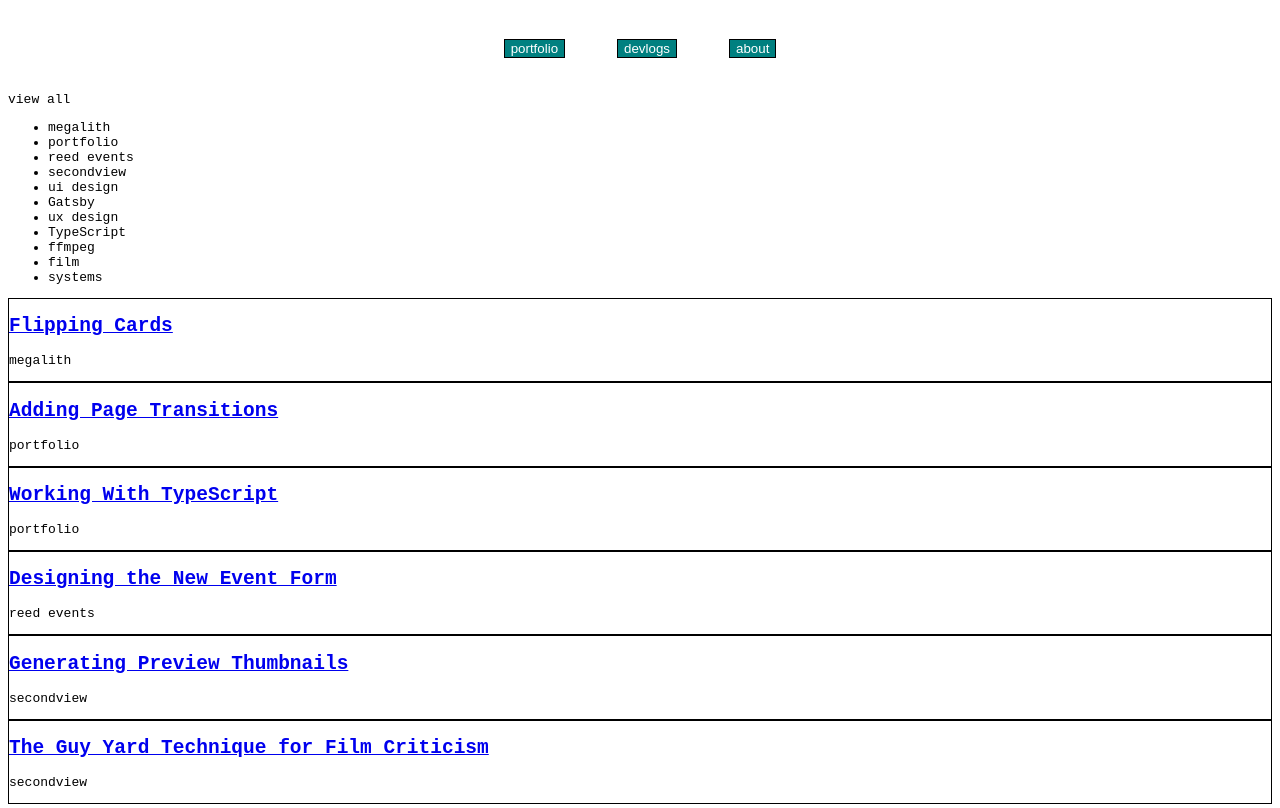
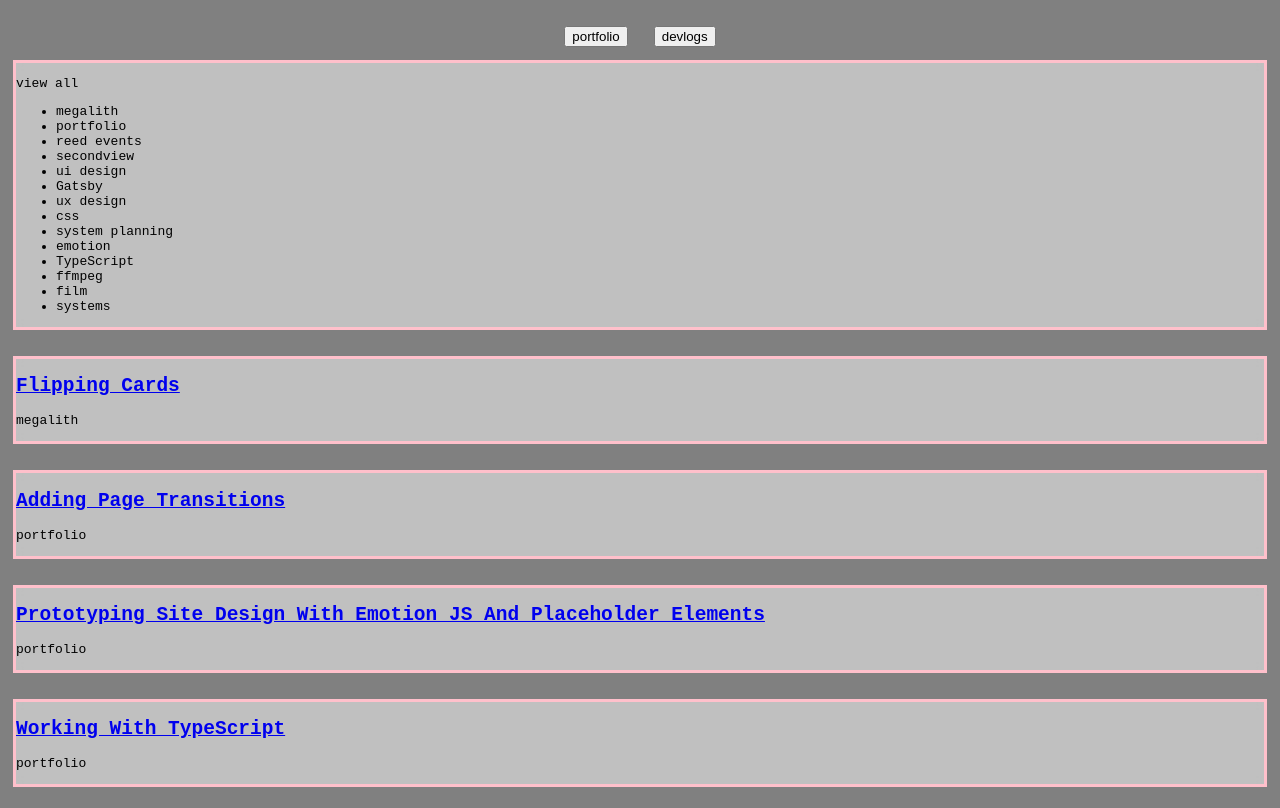
Before and after one commit to nsmarino/glassbook, a Gatsby site: page /devlogs in a window 1280 px wide. Shown: the top 808 px of the page. Built offline with nearby package versions, Linux system fonts and the light colour scheme; Gatsby itself is replaced by a stand-in of ours.

Commit message:
beginning of css design system

```diff
--- /dev/null
+++ b/src/components/BlogCards.tsx
@@ -0,0 +1,28 @@
+import React from "react"
+/** @jsx jsx */
+import { css, jsx } from '@emotion/react'
+
+import { BlogPostData } from '../types'
+import BlogPostCard from "./cards/BlogPostCard"
+import { containerCSS } from "./styles/container"
+
+interface CardsCompProps {
+  blogPosts: BlogPostData[]
+  currentTag: string
+}
+
+const BlogCards: React.FC<CardsCompProps> = ( { blogPosts, currentTag }) => {
+  return (
+  <div css={css`${containerCSS}`}>
+    {blogPosts.map(blogPost =>
+      <BlogPostCard
+        blogPost={blogPost}
+        currentTag={currentTag}
+        key={blogPost.frontmatter.title}
+      />
+    )}
+  </div>
+  )
+}
+
+export default BlogCards
--- a/src/components/TagBrowser.tsx
+++ b/src/components/TagBrowser.tsx
@@ -1,5 +1,9 @@
 import React from 'react'
 import { Dispatch, SetStateAction } from "react";
+
+/** @jsx jsx */
+import { jsx, css } from '@emotion/react'
+import {block} from './styles/block'
 
 interface IProps {
   selectedTag: string;
@@ -14,13 +18,15 @@ const TagBrowser: React.FC<IProps> = ({
   projectNames,
   tags }) => {
   return (
-    <>
+    <aside css={css`
+      ${block}
+    `}>
       <p onClick={() => setSelectedTag('')}>view all</p>
       <ul>
         {projectNames.map(proj => <li className="projectName" key={proj} onClick={() => setSelectedTag(proj)}>{proj}</li>)}
         {tags.map(tag => <li className="tag" key={tag} onClick={() => setSelectedTag(tag)}>{tag}</li>)}
       </ul>
-    </>
+    </aside>
   )
 }
 
--- a/src/components/cards/BlogPostCard.tsx
+++ b/src/components/cards/BlogPostCard.tsx
@@ -1,12 +1,12 @@
 import React from 'react'
 import { Link } from 'gatsby'
-import { BlogPost } from '../../types'
+import { BlogPostData } from '../../types'
 
 /** @jsx jsx */
 import { jsx, css } from '@emotion/react'
-import { cardCSS } from '../styles/cards'
+import { block } from '../styles/block'
 
-const BlogPostCard: React.FC<{blogPost: BlogPost, currentTag: string}> = ({
+const BlogPostCard: React.FC<{blogPost: BlogPostData, currentTag: string}> = ({
   blogPost: {
     frontmatter: {
       project,
@@ -19,14 +19,14 @@ const BlogPostCard: React.FC<{blogPost: BlogPost, currentTag: string}> = ({
 }) => {
 
   return (
-    <div css={cardCSS}>
+    <>
     { (tags.includes(currentTag) || currentTag === '' || currentTag === project) &&
-    <div>
+    <div css={css`${block}`}>
       <h2><Link to={`${slug}`}>{title}</Link></h2>
       <p>{project}</p>
     </div>
     }
-    </div>
+    </>
   )
 }
 
--- a/src/components/cards/ProjectCard.tsx
+++ b/src/components/cards/ProjectCard.tsx
@@ -4,7 +4,7 @@ import { ProjectData } from '../../types'
 
 /** @jsx jsx */
 import { jsx, css } from '@emotion/react'
-import { cardCSS } from '../styles/cards'
+import { block } from '../styles/block'
 
 const ProjectCard: React.FC<{project: ProjectData}> = ({
   project: {
@@ -16,11 +16,11 @@ const ProjectCard: React.FC<{project: ProjectData}> = ({
   }
 }) => {
   return (
-    <div css={cardCSS}>
+    <div css={css`${block}`}>
       <h2>{name} ({year})</h2>
       <p>{description}</p>
       { blogs.map(b => <Link to={`${b.frontmatter.slug}`} key={b.frontmatter.slug  }>{b.frontmatter.title}</Link>)}
-      <img src="https://source.unsplash.com/random/200x200?mountain" alt="unsplash"/>
+      <img src="https://source.unsplash.com/random/200x200" alt="unsplash"/>
     </div>
   )
 }
--- a/src/components/globalstyles.css
+++ b/src/components/globalstyles.css
@@ -6,8 +6,33 @@ html {
   overflow-y: scroll;
   font-size: 100%;
 
-  /* CSS Variables */
-  --border1: 1px solid black;
+/* CSS Variables */
+  /* Colors */
+  /* --bg: linear-gradient(#fef, #eee); */
+  --bg: grey;
+  --baseColor: white;
   --accentColor: teal;
-  --textColor1: white;
+  --frostColor: rgba(255, 255, 255, 0.5);
+  --bodyTextColor: black;
+
+  /* Borders */
+  --blockBorder: 1px solid black;
+  --inlineBorder: 1px solid black;
+
+  /* Spacing */
+  --blockMargin: 1rem;
+  --blockPadding: 1rem;
+  --inlineMargin: 1rem;
+  --inlinePadding: 1rem;
+
+  /* Fonts */
+  --bodyFont: monospace;
+  --lineHeight: 1.7;
 }
+
+body {
+  margin: 0;
+  padding: 0;
+  min-height: 100vh;
+  background: var(--bg);
+}
--- a/src/components/header.tsx
+++ b/src/components/header.tsx
@@ -3,21 +3,44 @@ import { Link } from "gatsby"
 
 /** @jsx jsx */
 import { css, jsx } from '@emotion/react'
-import { navButtonCSS } from './styles/buttons'
 
 const headerCSS = css`
   display: flex;
   justify-content: center;
   position: sticky;
   top: 1rem;
+  z-index: 100;
 `
+
 const Header: React.FC = () => {
   return (
     <header css={headerCSS}>
     <nav>
-      <Link to="/"><button css={navButtonCSS}>portfolio</button></Link>
-      <Link to="/devlogs"><button css={navButtonCSS}>devlogs</button></Link>
-      <Link to="/about"><button css={navButtonCSS}>about</button></Link>
+      <ul css={css`
+        list-style-type: none;
+        margin: 0;
+        padding: 0;
+        display: flex;
+
+        li {
+          margin: 1rem;
+        }
+        @media only screen and (min-width: 800px) {
+          .aboutLink {
+            display: none;
+          }
+        }
+      `}>
+        <li>
+        <Link to="/"><button>portfolio</button></Link>
+        </li>
+        <li>
+        <Link to="/devlogs"><button>devlogs</button></Link>
+        </li>
+        <li className="aboutLink">
+        <Link to="/about"><button>about</button></Link>
+        </li>
+      </ul>
     </nav>
     </header>
 )}
--- a/src/components/layout.tsx
+++ b/src/components/layout.tsx
@@ -3,18 +3,15 @@ import { Link } from "gatsby"
 
 import Header from './header'
 
-/** @jsx jsx */
-import { css, jsx } from '@emotion/react'
+import SEO from './seo'
 
-const layoutCSS = css`
-`
-
-const MainLayout: React.FC = ({ children }) => {
+const MainLayout: React.FC<{title:string}> = ({ children, title }) => {
   return (
-  <div css={layoutCSS}>
+  <>
     <Header />
+    <SEO title={title} />
     {children}
-  </div>
+  </>
 )}
 
 export default MainLayout
--- /dev/null
+++ b/src/components/styles/block.tsx
@@ -0,0 +1,8 @@
+export const block = `
+  background: var(--frostColor);
+  backdrop-filter: blur(5px) contrast(.8);
+  border: 3px solid pink;
+  color: var(--bodyTextColor);
+  margin: var(--blockMargin);
+  transition: all 1s ease;
+`
--- a/src/components/styles/buttons.tsx
+++ /dev/null
@@ -1,13 +0,0 @@
-/** @jsx jsx */
-import { css, jsx } from '@emotion/react'
-
-export const navButtonCSS = css`
-  color: var(--textColor1);
-  background: var(--accentColor);
-  border: var(--border1);
-  margin: 2rem;
-  :hover {
-    color: var(--accentColor);
-    background: var(--textColor1);
-  }
-`
--- a/src/components/styles/cards.tsx
+++ /dev/null
@@ -1,6 +0,0 @@
-/** @jsx jsx */
-import { jsx, css } from '@emotion/react'
-
-export const cardCSS = css`
-  border: var(--border1);
-`
--- /dev/null
+++ b/src/components/styles/container.tsx
@@ -0,0 +1,11 @@
+/** @jsx jsx */
+import { jsx, css } from '@emotion/react'
+
+export const containerCSS = css`
+  display: flex;
+  flex-direction: column;
+
+  // @media only screen and (max-width: 800px) {
+  //   max-width: 100vw;
+  // }
+`
--- a/src/pages/devlogs.tsx
+++ b/src/pages/devlogs.tsx
@@ -3,9 +3,10 @@ import { useState } from "react"
 import { useStaticQuery, graphql } from "gatsby"
 
 import Layout from "../components/layout"
-import SEO from "../components/seo"
-import BlogPostCard from "../components/cards/BlogPostCard"
 import TagBrowser from '../components/TagBrowser'
+
+import { BlogPostData } from '../types'
+import BlogCards from "../components/BlogCards"
 
 const DevlogsPage: React.FC = () => {
   const [selectedTag, setSelectedTag] = useState('')
@@ -37,10 +38,11 @@ const DevlogsPage: React.FC = () => {
   const projectNames = mergeDedupe(blogPostEdges.map((edge:any) => edge.node.frontmatter.project))
   const tags = mergeDedupe(blogPostEdges.map((edge: any) => edge.node.frontmatter.tags))
 
+  const extractNodeFromEdge = (edge: any) => edge.node
+  const blogPosts: BlogPostData[] = blogPostEdges.map(extractNodeFromEdge)
+
   return (
-    <Layout>
-      <SEO title="devlogs" />
-
+    <Layout title="devlogs">
       <TagBrowser
         selectedTag={selectedTag}
         setSelectedTag={setSelectedTag}
@@ -48,13 +50,7 @@ const DevlogsPage: React.FC = () => {
         tags={tags}
       />
 
-      {blogPostEdges.map((edge: any) =>
-        <BlogPostCard
-          blogPost={edge.node}
-          currentTag={selectedTag}
-          key={edge.node.frontmatter.slug}
-        />
-      )}
+      <BlogCards blogPosts={blogPosts} currentTag={selectedTag} />
 
     </Layout>
   )
--- a/src/templates/blog-post.tsx
+++ b/src/templates/blog-post.tsx
@@ -14,7 +14,7 @@ const Template: React.FC<{data: {markdownRemark: BlogPost}}> = (
     }
   }) => {
     return (
-    <Layout>
+    <Layout title={frontmatter.title}>
       <BlogContainer frontmatter={frontmatter} html={html} />
     </Layout>
   )
--- /dev/null
+++ b/src/works/portfolio/css-system-with-generics.md
@@ -0,0 +1,17 @@
+---
+project: portfolio
+slug: /portfolio/css-system-with-generics
+title: Prototyping Site Design With Emotion JS And Placeholder Elements
+tags: ['css', 'ui design', 'system planning', 'emotion']
+---
+<!-- 1 -->
+In redesigning this site, I was afforded an opportunity to think more carefully about how to write CSS for a React application. In past projects, I have usually used styled-components to handcraft each element, so as to make them fit the picture I had in my head. This led to a lot of unexpected bugs and unorganized code, and I often had to hunt through different files when I wanted to change or fix something. For this project, I decided instead to try to write a design system that would allow me to prototype different visual ideas easily, then fine tune the appearances of specific elements and components using the principle of composition. I worked with Emotion and Framer Motion to achieve this.
+
+<!-- 2 -->
+The first step was creating a generic placeholder object for all top-level elements. I wanted to establish where the negative space on the page would be at various window sizes. The only idea I had for how I wanted the site to look was frosted glass. The eventual feel of each component should have its origin in this basic concept, just as the branches of a tree have a common origin in the tree's trunk.
+
+<!-- 3 -->
+1. create block element
+2. manage whitespace and media queries
+3. page transitions
+4. interior layout
```
Also changed, not shown: src/components/About.tsx (added, +36 -0 lines), src/components/ProjectCards.tsx (added, +22 -0 lines), src/pages/about.tsx (+3 -5 lines), src/pages/index.tsx (+30 -21 lines), src/types.ts (+17 -1 lines).
